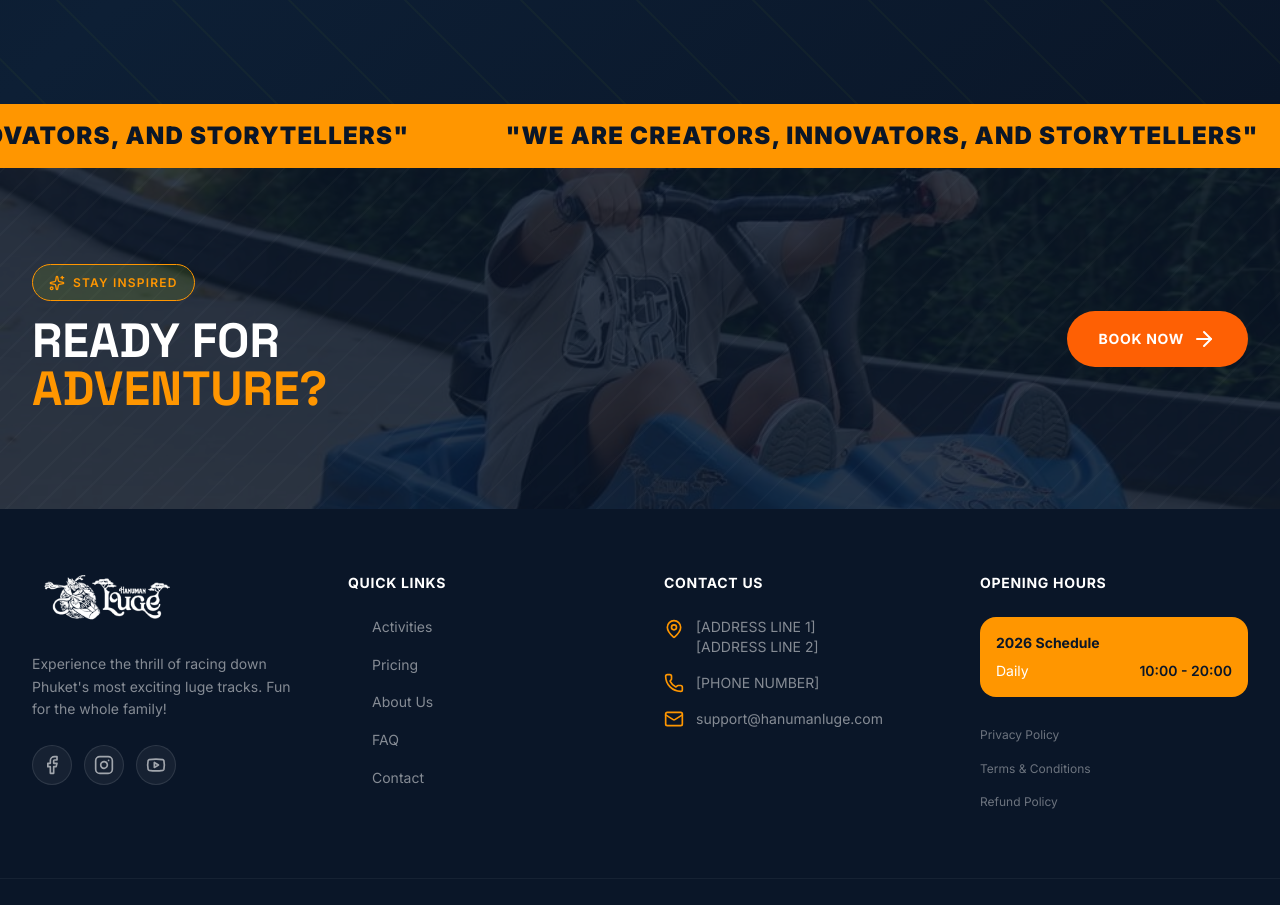
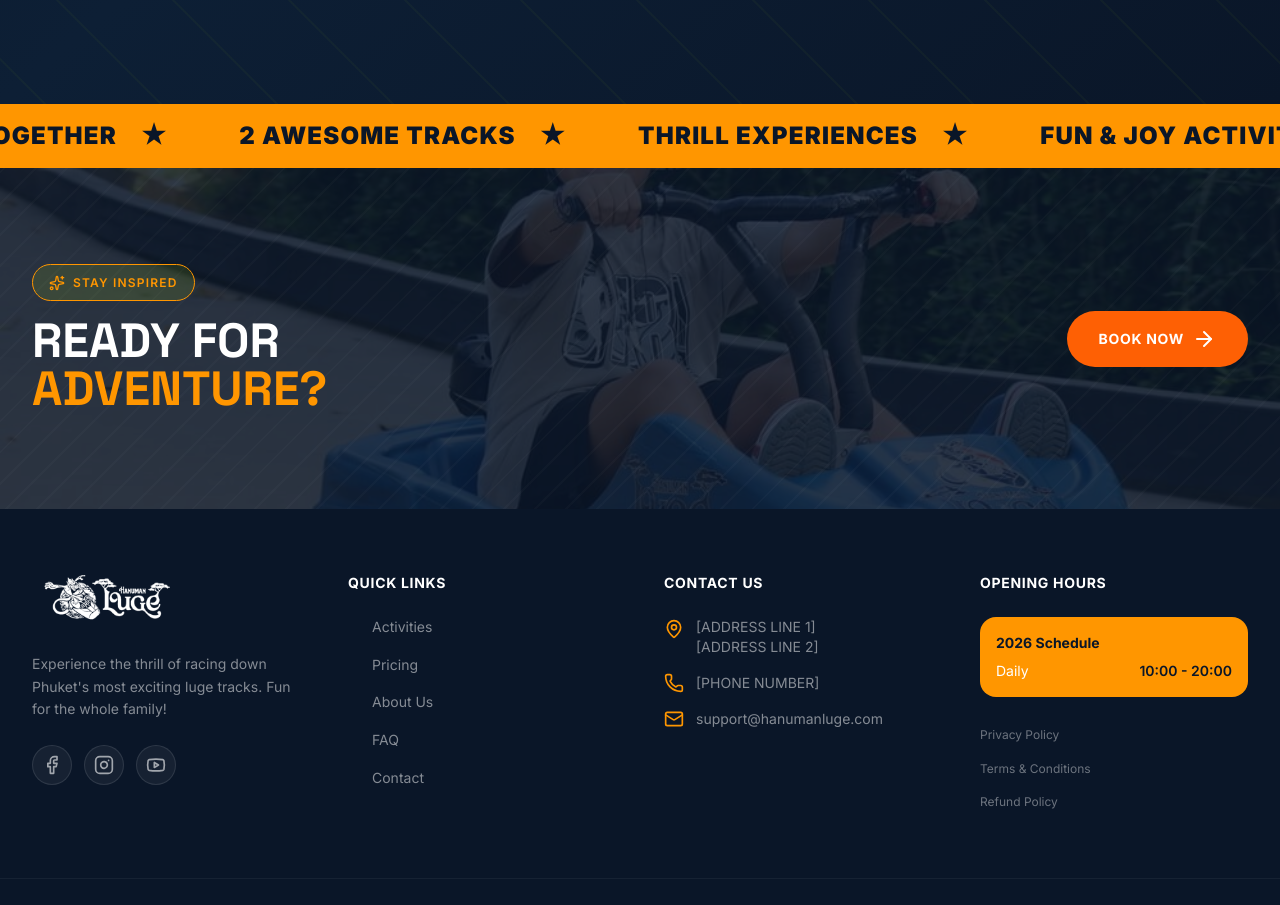
Before and after one commit to lovedesignwork/hanumanluge, a Next.js app: page / in a window 1280 px wide. Shown: the part 8940-9845 px from the top of the page. Built offline with nearby package versions, Linux system fonts and the light colour scheme; no server answers.

Commit message:
Update footer marquee text with Luge-specific messages
Made-with: Cursor

```diff
--- a/components/layout/Footer.tsx
+++ b/components/layout/Footer.tsx
@@ -25,7 +25,13 @@ const socialLinks = [
   { name: 'YouTube', icon: Youtube, href: 'https://youtube.com/hanumanluge' },
 ];
 
-const marqueeText = '"WE ARE CREATORS, INNOVATORS, AND STORYTELLERS"';
+const marqueeTexts = [
+  "PHUKET'S FIRST AND ONLY LUGE PARK",
+  "RIDE TOGETHER",
+  "2 AWESOME TRACKS",
+  "THRILL EXPERIENCES",
+  "FUN & JOY ACTIVITY",
+];
 
 export function Footer() {
   return (
@@ -33,9 +39,14 @@ export function Footer() {
       {/* Marquee Banner */}
       <div className="bg-lime py-4 overflow-hidden">
         <div className="marquee-content whitespace-nowrap">
-          {[...Array(4)].map((_, i) => (
-            <span key={i} className="inline-block mx-12 text-navy font-black text-xl lg:text-2xl uppercase tracking-wider">
-              {marqueeText}
+          {[...Array(3)].map((_, i) => (
+            <span key={i} className="inline-flex items-center">
+              {marqueeTexts.map((text, j) => (
+                <span key={j} className="inline-flex items-center mx-6 text-navy font-black text-xl lg:text-2xl uppercase tracking-wider">
+                  {text}
+                  <span className="mx-6 text-navy/40">★</span>
+                </span>
+              ))}
             </span>
           ))}
         </div>
```
